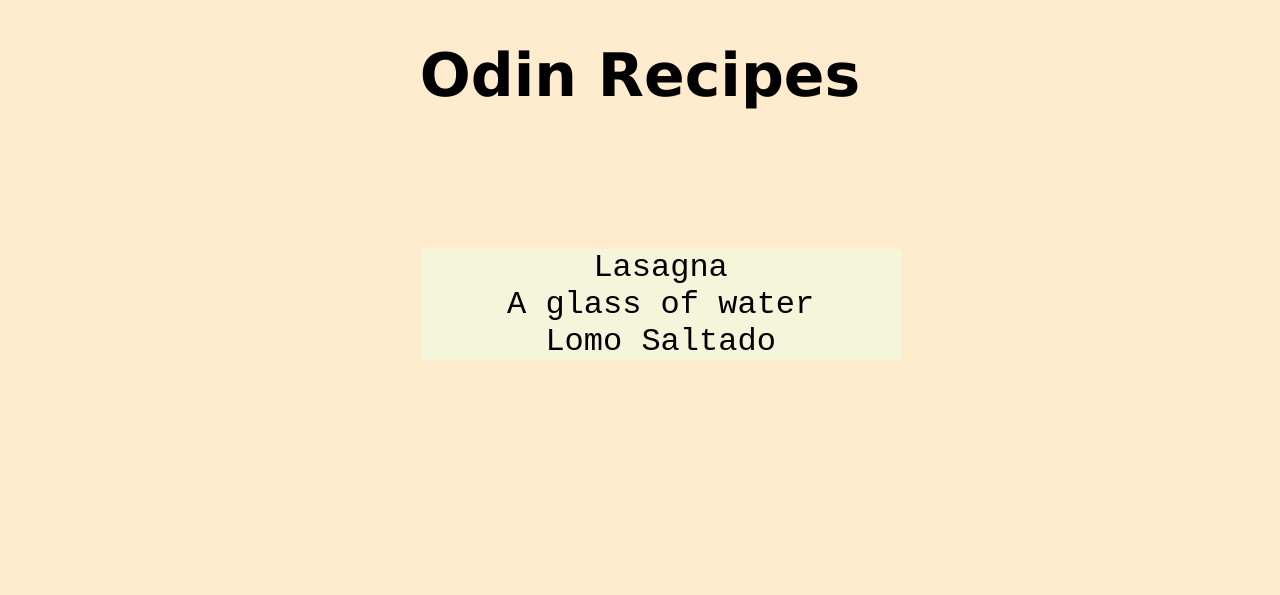
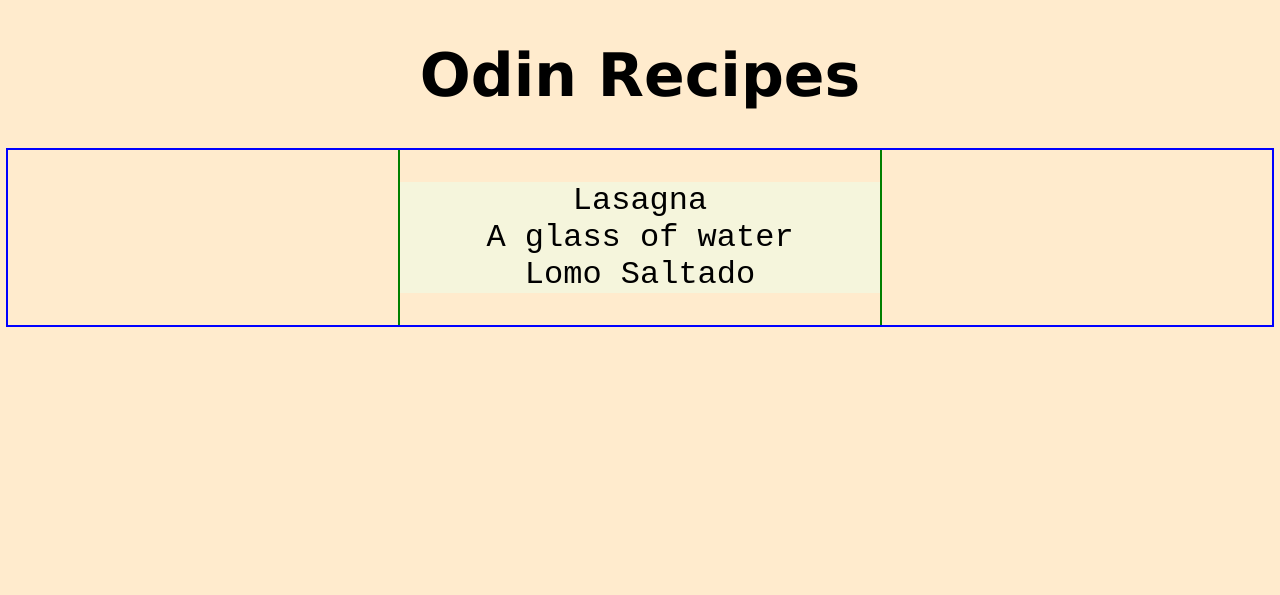
Before and after one commit to Piquimachay/odin-recipes, a plain HTML site: page index.html in a window 1280 px wide. Drawn offline with Linux system fonts and the light colour scheme.

Commit message:
main menu fixed

```diff
--- a/index.html
+++ b/index.html
@@ -8,17 +8,14 @@
 </head>
 <body>
     <h1 class="header">Odin Recipes</h1>
-
+    <div class="wa">
         <div>
-            <div class="side"></div>
-                <div class="center">
             <ul class="recipes">
                 <li><a href="./recipes/lasagna.html">Lasagna</a></li>
                 <li><a href="./recipes/water.html">A glass of water</a></li>
                 <li><a href="./recipes/lomosaltado.html">Lomo Saltado</a></li>
             </ul>
         </div>
-            <div class="side"></div>
     </div>
 </body>
 </html>
--- a/styles.css
+++ b/styles.css
@@ -34,23 +34,6 @@ ol {
     list-style-type: upper-roman;
 }
 
-.img {
-    padding-left: 10px;
-}
-
-.side {
-    width: 200px;
-    height: 200px;
-    display: inline-block;
-    margin-left: 100px;
-    margin-right: 100px;
-}
-
-.center {
-    width: 480px;
-    display: inline-block;
-}
-
 .we {
     display: flex;
     flex-wrap: wrap;
@@ -63,7 +46,19 @@ ol {
 
 .img-div {
     width: auto;
-    height: 300px;
+    max-height: 300px;
+    display: flex;
+    justify-content: center;
+    flex-basis: 600px;
 }
 
-.fe {}
+.wa {
+    display: flex;
+    outline: 2px solid blue;
+    flex-direction: row;
+    justify-content: center;
+}
+
+.wa div {
+    outline: 2px solid green;
+}
```
Lines whose indentation alone changed are shown as unchanged.
